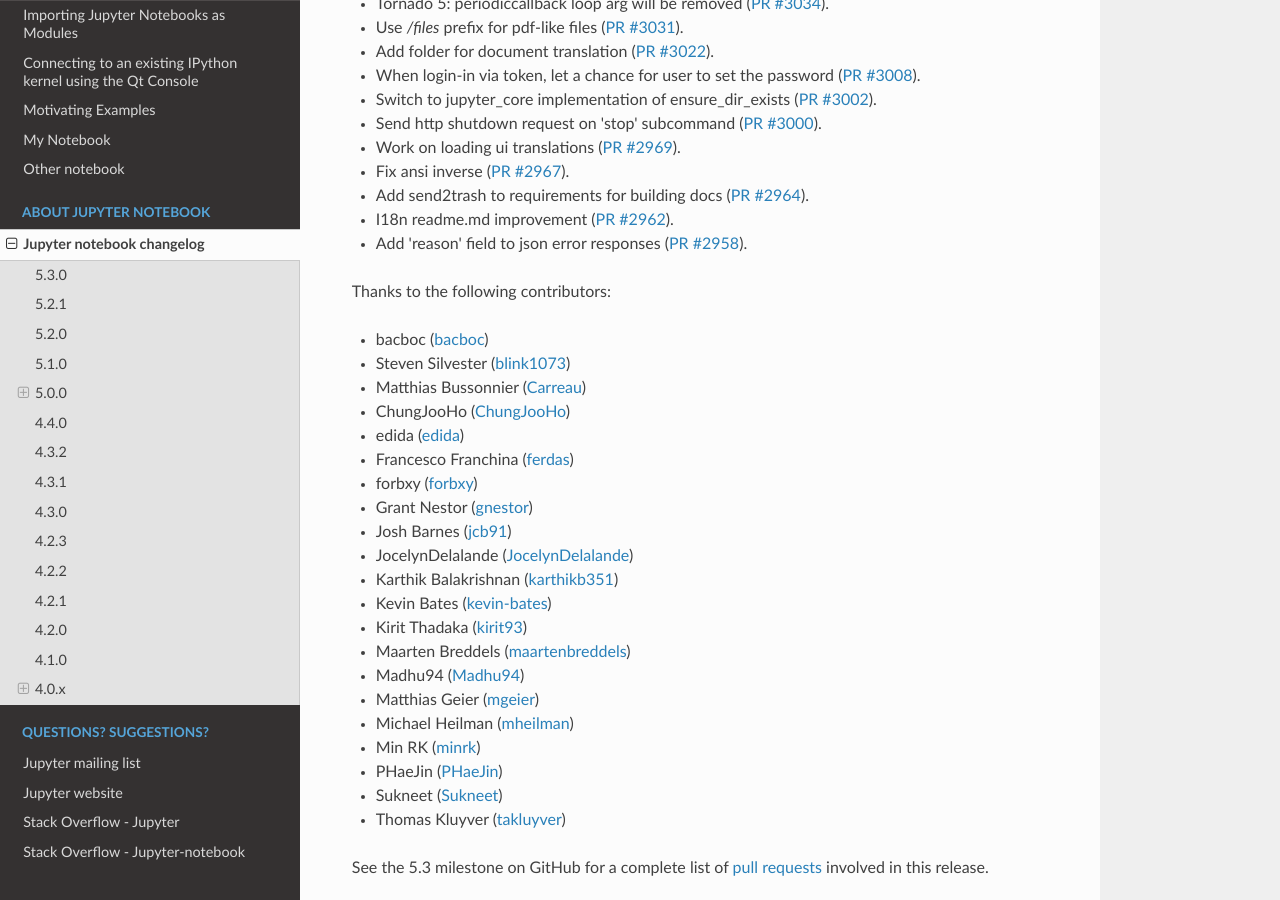
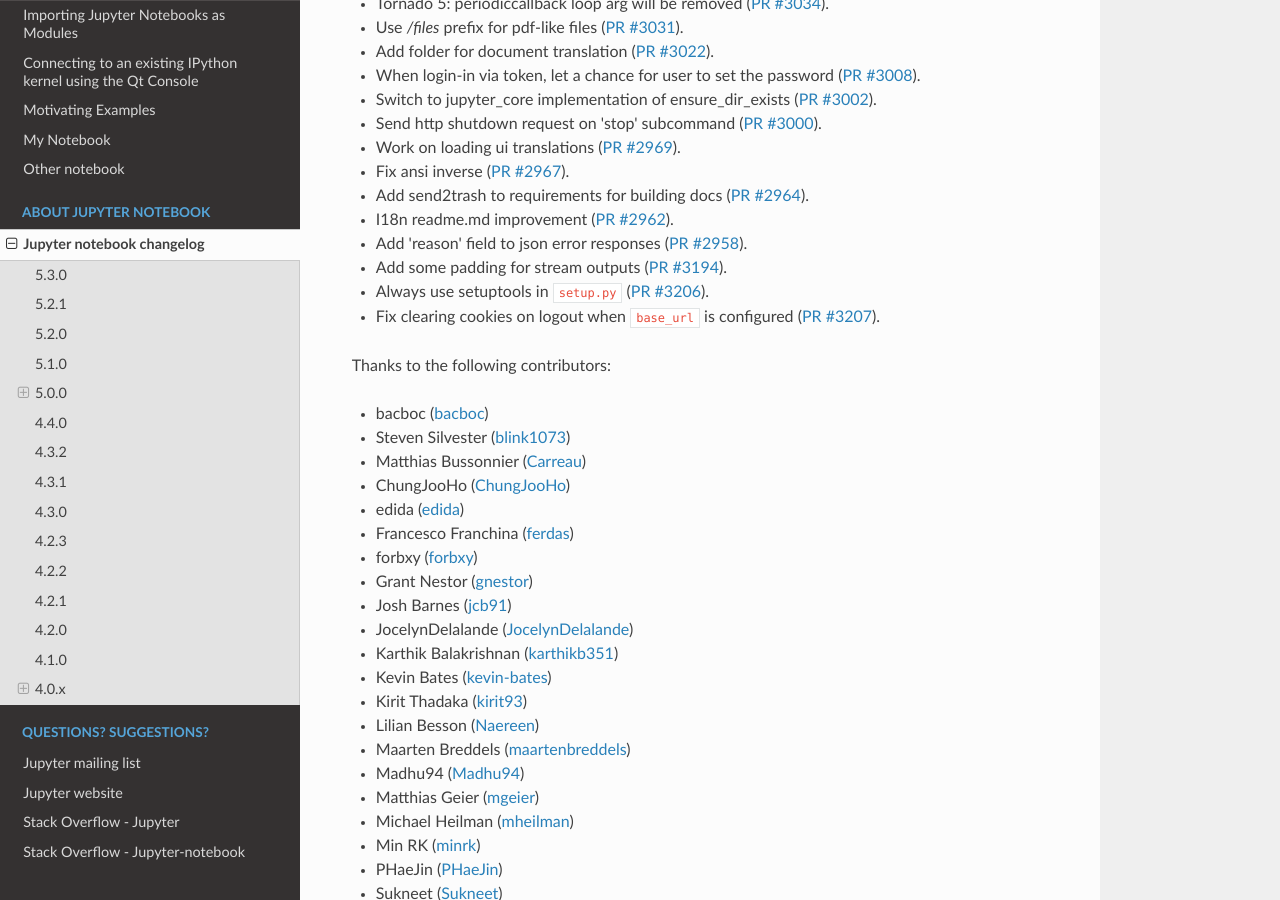
Before and after one commit to jupyter/nbclassic, a Sphinx documentation site: the page built from docs/source/changelog.rst, in a window 1280 px wide and 900 px high, scrolled down 1269 px. Built offline with Sphinx 7.4.7 and the Read the Docs theme 2.0.0, drawn with Linux system fonts in a browser that asks for light colours; pages that are not in the unit, such as notebooks, are missing from menus; the version number could not be read and is left out.

Commit message:
Update changelog ready for 5.3.0

```diff
--- a/docs/source/changelog.rst
+++ b/docs/source/changelog.rst
@@ -65,6 +65,9 @@
 - Add send2trash to requirements for building docs (:ghpull:`2964`).
 - I18n readme.md improvement (:ghpull:`2962`).
 - Add \'reason\' field to json error responses (:ghpull:`2958`).
+- Add some padding for stream outputs (:ghpull:`3194`).
+- Always use setuptools in ``setup.py`` (:ghpull:`3206`).
+- Fix clearing cookies on logout when ``base_url`` is configured (:ghpull:`3207`).
 
 Thanks to the following contributors:
 
@@ -81,6 +84,7 @@
 - Karthik Balakrishnan (`karthikb351 <https://github.com/karthikb351>`__)
 - Kevin Bates (`kevin-bates <https://github.com/kevin-bates>`__)
 - Kirit Thadaka (`kirit93 <https://github.com/kirit93>`__)
+- Lilian Besson (`Naereen <https://github.com/Naereen>`__)
 - Maarten Breddels (`maartenbreddels <https://github.com/maartenbreddels>`__)
 - Madhu94 (`Madhu94 <https://github.com/Madhu94>`__)
 - Matthias Geier (`mgeier <https://github.com/mgeier>`__)
```
